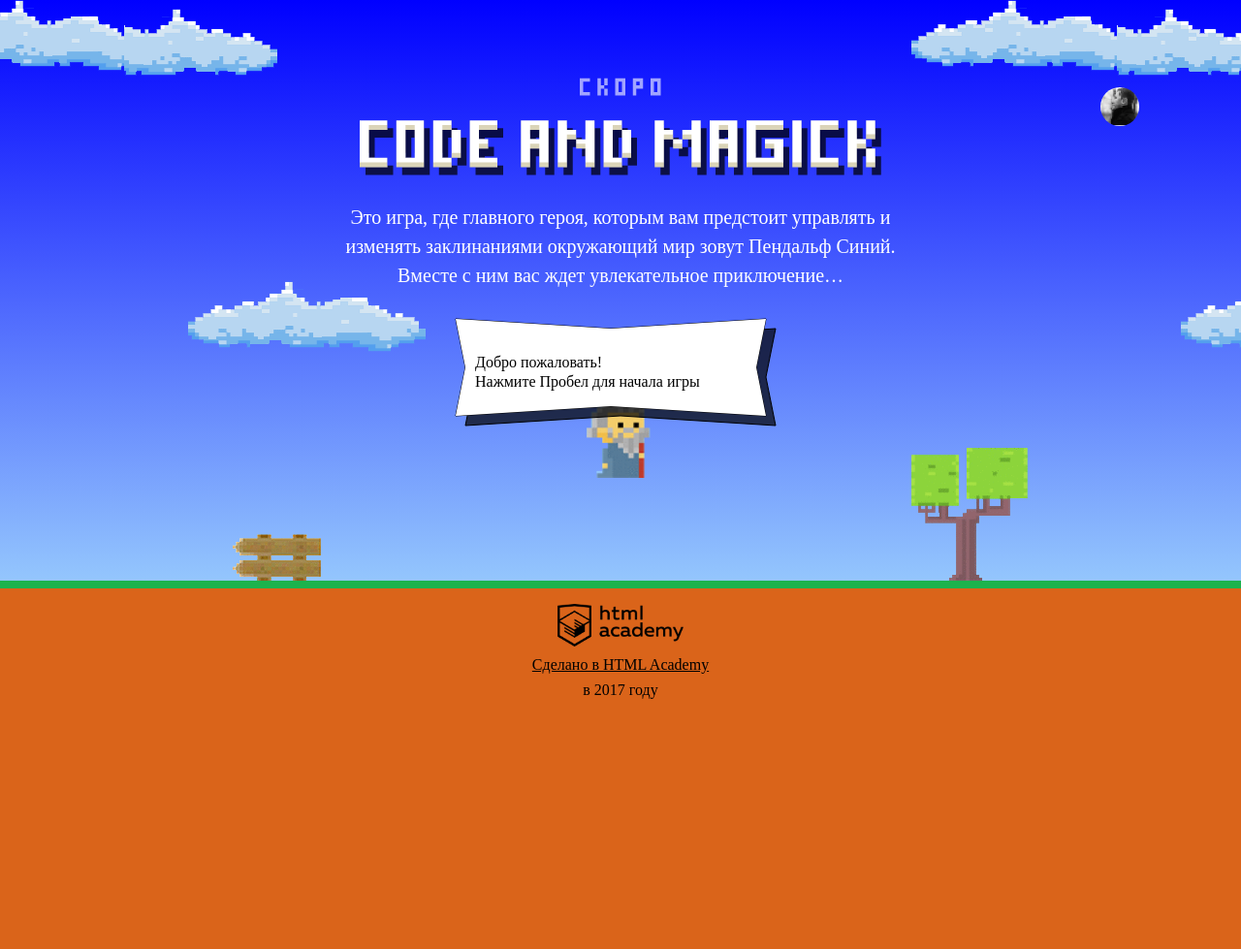
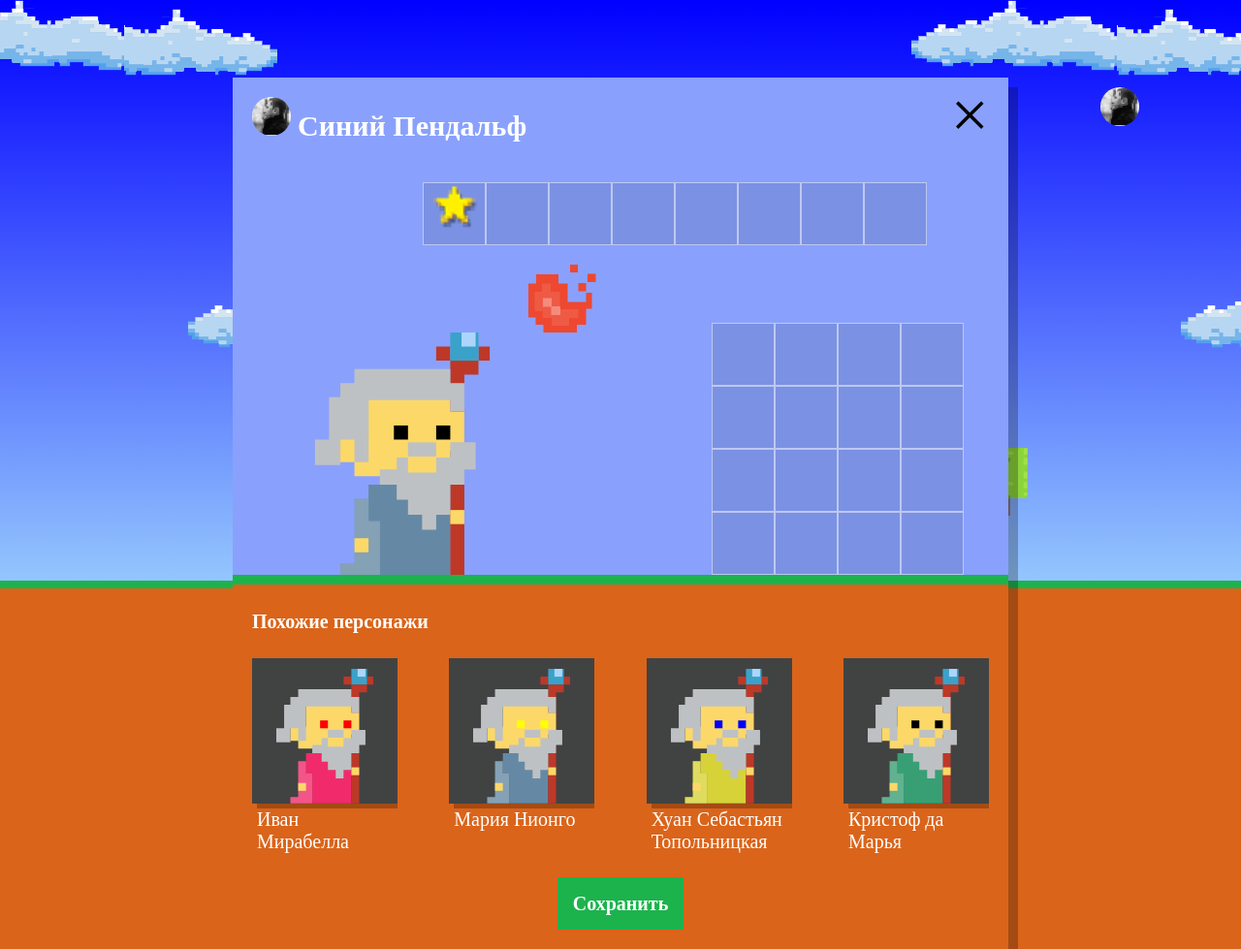
Before and after one commit to nikitadnet/old-code-and-magick, a website: page index.html in a window 1280 px wide. Shown: the whole page at 97% size. Before the commit the page ends 800 px from the top, so only its background shows below. Drawn offline with Linux system fonts and the light colour scheme; a web font is replaced by a local one.

Commit message:
Добавляет решение задания нас орда

```diff
--- a/index.html
+++ b/index.html
@@ -204,6 +204,7 @@
 
 </script>
 <script src="js/stat.js"></script>
+<script src="js/setup.js"></script>
 <script src="js/game.js"></script>
 
 </body>
--- /dev/null
+++ b/js/setup.js
@@ -0,0 +1,56 @@
+'use strict';
+
+var namesArray = ['Иван', 'Хуан Себастьян', 'Мария', 'Кристоф', 'Виктор', 'Юлия', 'Люпита', 'Вашингтон'];
+var surnamesArray = ['да Марья', 'Верон', 'Мирабелла', 'Вальц', 'Онопко', 'Топольницкая', 'Нионго', 'Ирвинг'];
+var coatColorArray = ['rgb(101, 137, 164)', 'rgb(241, 43, 107)', 'rgb(146, 100, 161)', 'rgb(56, 159, 117)', 'rgb(215, 210, 55)', 'rgb(0, 0, 0)'];
+var eyesColorArray = ['black', 'red', 'blue', 'yellow', 'green'];
+var wizzards;
+var userDialog = document.querySelector('.setup');
+var setupSimilar = document.querySelector('.setup-similar');
+var similarListElement = document.querySelector('.setup-similar-list');
+var similarWizardTemplate = document.querySelector('#similar-wizard-template').content.querySelector('.setup-similar-item');
+
+var getRandomValue = function (values) {
+  var rand = Math.floor(Math.random() * values.length);
+  return rand;
+};
+
+var showElements = function (element) {
+  element.classList.remove('hidden');
+};
+
+showElements(userDialog);
+showElements(setupSimilar);
+
+var getWizzardArray = function (names, surnames, coatColors, eyesColors) {
+  var wizzards = [];
+  var wizzard = {};
+  for (var i = 1; i <= 4; i++) {
+    wizzard = {
+      name: names[getRandomValue(names)] + ' ' + surnames[getRandomValue(surnames)],
+      coatColor: coatColors[getRandomValue(coatColors)],
+      eyesColor: eyesColors[getRandomValue(eyesColors)]
+    };
+    wizzards.push(wizzard);
+  }
+  return wizzards;
+};
+
+wizzards = getWizzardArray(namesArray, surnamesArray, coatColorArray, eyesColorArray);
+
+var renderWizzard = function (wizzard) {
+  var wizardElement = similarWizardTemplate.cloneNode(true);
+
+  wizardElement.querySelector('.setup-similar-label').textContent = wizzard.name;
+  wizardElement.querySelector('.wizard-coat').style.fill = wizzard.coatColor;
+  wizardElement.querySelector('.wizard-eyes').style.fill = wizzard.eyesColor;
+
+  return wizardElement;
+};
+
+var fragment = document.createDocumentFragment();
+
+for (var i = 0; i < wizzards.length; i++) {
+  fragment.appendChild(renderWizzard(wizzards[i]));
+}
+similarListElement.appendChild(fragment);
```
